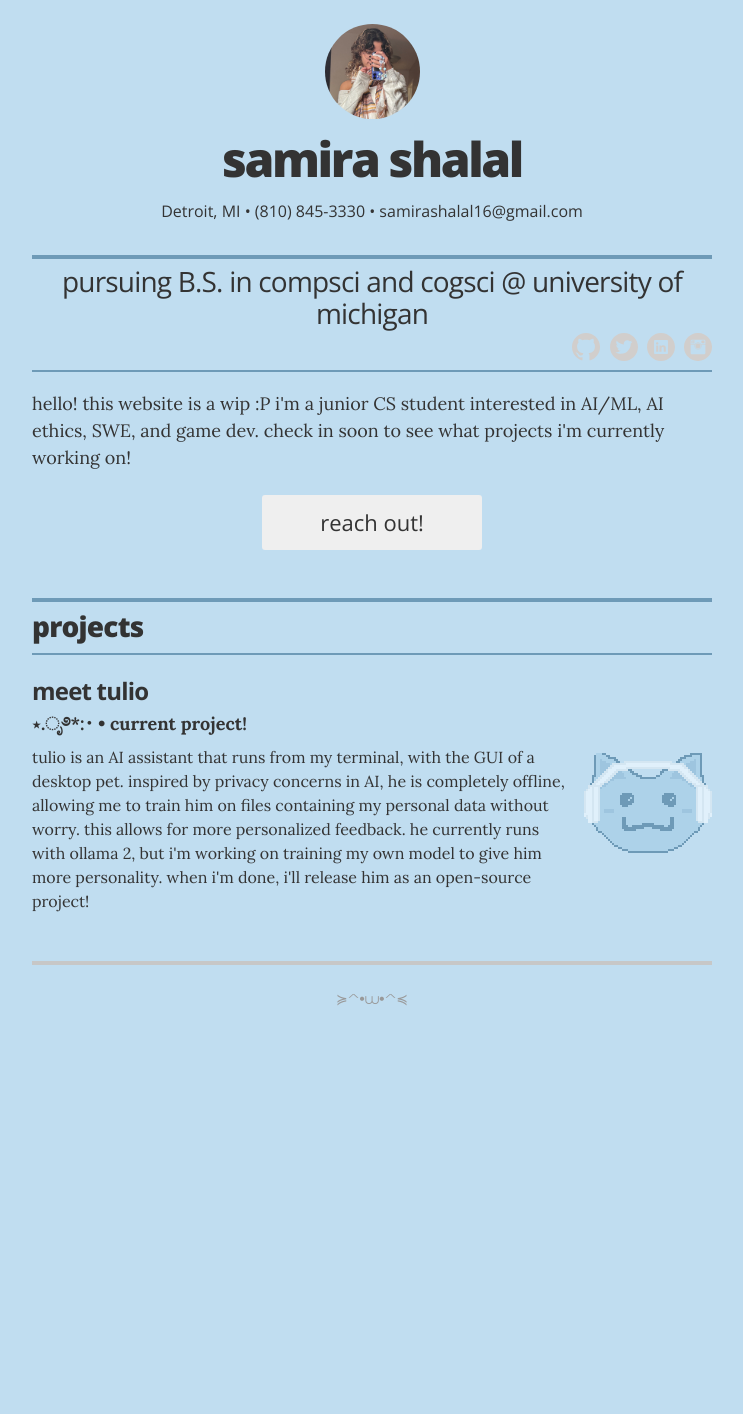
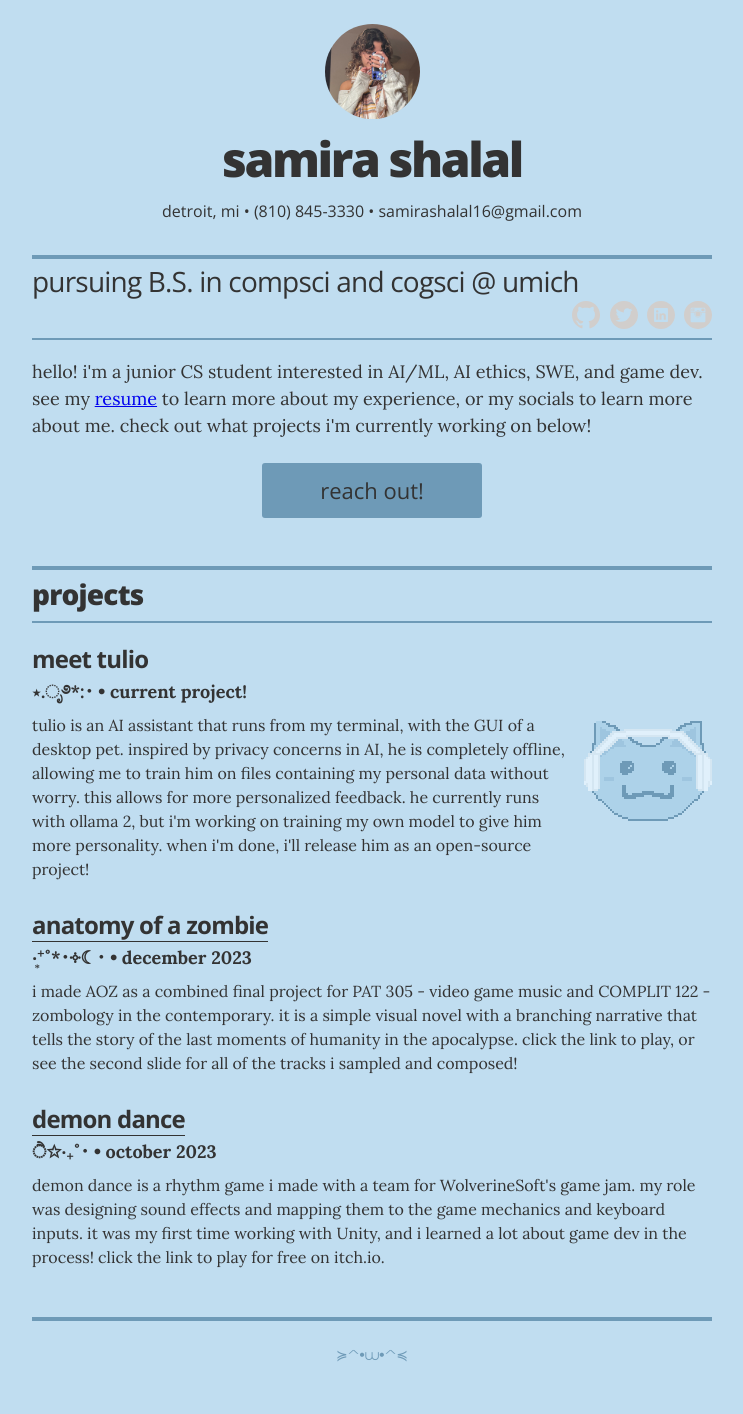
Before and after one commit to n0vendy/n0vendy.github.io, a Jekyll site: the page built from index.html, in a window 1280 px wide. Shown: the whole page, without its empty margins (268-1011 px from the left). Built offline with Jekyll 4.4.1, drawn with Linux system fonts in a browser that asks for light colours; before the commit the page ends 1058 px from its top, so only the background shows below that.

Commit message:
add projects

```diff
--- a/_config.yml
+++ b/_config.yml
@@ -11,19 +11,19 @@ sass:
 # Resume settings
 resume_avatar:                  "true"
 resume_name:                    "samira shalal"
-resume_title:                   "pursuing B.S. in compsci and cogsci @ university of michigan"
+resume_title:                   "pursuing B.S. in compsci and cogsci @ umich"
 
 # used for the contact button in _layouts/resume.html
 resume_contact_email:           "samirashalal16@gmail.com"
 
 # the next two items are used for schema itemprops in _layouts/resume.html
 resume_contact_telephone:       "8108453330"
-resume_contact_address:         "Detroit, MI"
+resume_contact_address:         "detroit, mi"
 
-resume_header_contact_info:     "Detroit, MI • (810) 845-3330 • samirashalal16@gmail.com"
+resume_header_contact_info:     "detroit, mi • (810) 845-3330 • samirashalal16@gmail.com"
 display_header_contact_info:    "true"
 
-resume_header_intro: "<p>hello! this website is a wip :P i'm a junior CS student interested in AI/ML, AI ethics, SWE, and game dev. check in soon to see what projects i'm currently working on!</p>"
+resume_header_intro: "<p>hello! i'm a junior CS student interested in AI/ML, AI ethics, SWE, and game dev. see my <a href='https://drive.google.com/drive/u/1/home'>resume</a> to learn more about my experience, or my socials to learn more about me. check out what projects i'm currently working on below!</p>"
 
 # use "yes" to display the email contact button,
 # "no" to display an "I'm not looking for work" message,
--- a/_data/projects.yml
+++ b/_data/projects.yml
@@ -8,3 +8,17 @@
   image: /images/tulio128.gif
   # url: "#"
   description: tulio is an AI assistant that runs from my terminal, with the GUI of a desktop pet. inspired by privacy concerns in AI, he is completely offline, allowing me to train him on files containing my personal data without worry. this allows for more personalized feedback. he currently runs with ollama 2, but i'm working on training my own model to give him more personality. when i'm done, i'll release him as an open-source project!
+
+- project: anatomy of a zombie
+  role: ‧͙⁺˚*･༓☾･
+  duration: december 2023
+  # image:
+  url: "https://docs.google.com/presentation/d/11dNxCDRUia75lQqlWEh3Vo-f8nsqfL7hRDXuyyQCBFw/edit?usp=sharing"
+  description: i made AOZ as a combined final project for PAT 305 - video game music and COMPLIT 122 - zombology in the contemporary. it is a simple visual novel with a branching narrative that tells the story of the last moments of humanity in the apocalypse. click the link to play, or see the second slide for all of the tracks i sampled and composed!
+
+- project: demon dance
+  role: ੈ✩‧₊˚･
+  duration: october 2023
+  # image:
+  url: "https://thevoices.itch.io/demon-dance"
+  description: demon dance is a rhythm game i made with a team for WolverineSoft's game jam. my role was designing sound effects and mapping them to the game mechanics and keyboard inputs. it was my first time working with Unity, and i learned a lot about game dev in the process! click the link to play for free on itch.io.
--- a/_sass/_resume.scss
+++ b/_sass/_resume.scss
@@ -81,7 +81,7 @@
   position: relative;
   top: 4px;
   text-align: center;
-  border-top: 2px solid #c7c7c7;
+  border-top: 2px solid #6e9ab7;
   padding-top: .4rem;
 
   @include media_larger_than_mobile {
@@ -110,7 +110,7 @@
 
 .contact-button {
   @include border-radius(3px);
-  background-color: #efefef;
+  background-color: #6e9ab7;
   text-decoration: none;
   text-align: center;
   display: block;
@@ -177,7 +177,7 @@
 // footer styles
 
 .page-footer {
-  border-top: 4px solid #c7c7c7;
+  border-top: 4px solid #6e9ab7;
   padding-top: 1.5rem;
   text-align: center;
   margin-bottom: 3rem;
@@ -185,7 +185,7 @@
   .footer-line {
     margin: 0;
     font-size: .875rem;
-    color: #999;
+    color: #6e9ab7;
 
     > a {
       font-weight: 700;
```
